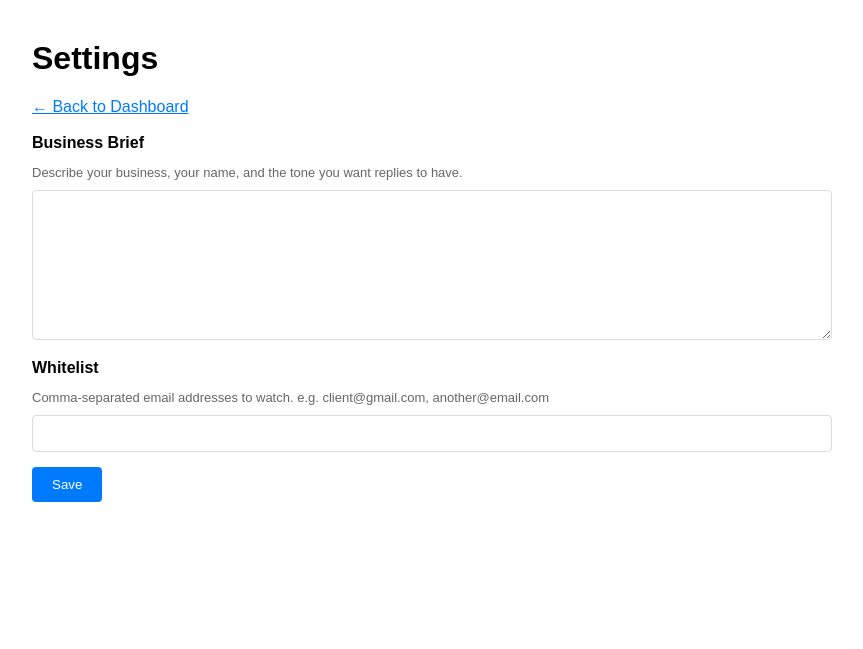
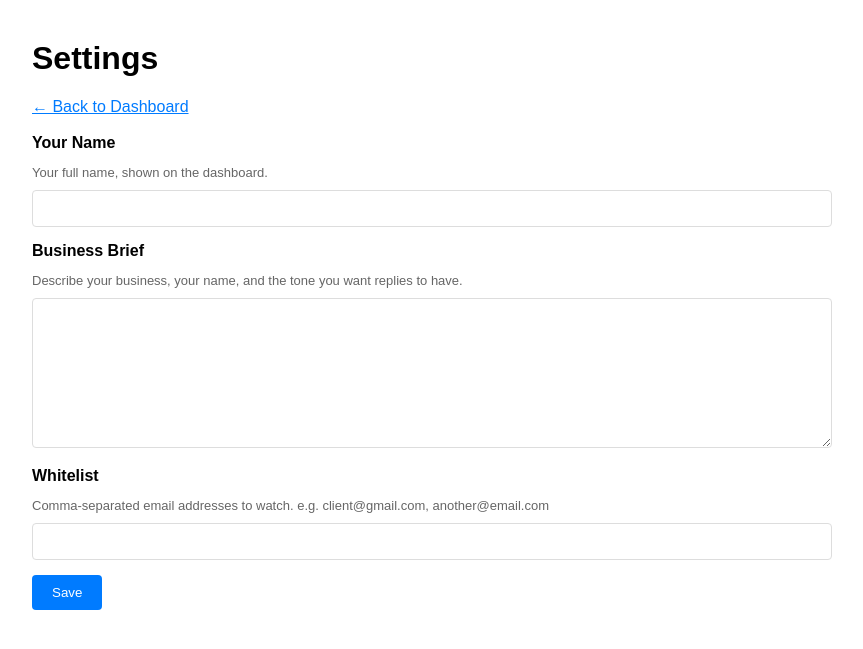
Before and after one commit to dephrat/AI-Employee-Draft, a Flask app: page /settings in a window 1280 px wide. Shown: the top 649 px of the page, without its empty margins (208-1071 px from the left). Run offline with Flask 3, Linux system fonts and the light colour scheme; data that the repository does not hold is empty.

Commit message:
AI parallel drafting

```diff
--- a/app.py
+++ b/app.py
@@ -3,6 +3,7 @@ from flask import Flask, render_template, request, redirect, url_for, session
 from dotenv import load_dotenv
 from db import init_db, get_db, get_setting, save_setting
 from gmail import get_oauth_flow, credentials_to_dict
+from concurrent.futures import ThreadPoolExecutor
 
 load_dotenv()
 os.environ["OAUTHLIB_INSECURE_TRANSPORT"] = "1"
@@ -10,10 +11,14 @@ os.environ["OAUTHLIB_INSECURE_TRANSPORT"] = "1"
 app = Flask(__name__)
 app.secret_key = os.getenv("SECRET_KEY", "dev-secret")
 
+def current_account():
+    return session.get("account_email")
+
 @app.route("/")
 def dashboard():
     connected = session.get("credentials") is not None
-    return render_template("dashboard.html", connected=connected)
+    owner_name = get_setting("owner_name", "", current_account())
+    return render_template("dashboard.html", connected=connected, owner_name=owner_name)
 
 @app.route("/connect")
 def connect():
@@ -34,6 +39,11 @@ def oauth_callback():
     flow.fetch_token(authorization_response=request.url)
     credentials = flow.credentials
     session["credentials"] = credentials_to_dict(credentials)
+
+    from gmail import get_gmail_service, get_account_email
+    service = get_gmail_service(session["credentials"])
+    session["account_email"] = get_account_email(service)
+
     return redirect(url_for("dashboard"))
 
 @app.route("/fetch")
@@ -45,21 +55,24 @@ def fetch():
     from ai import draft_reply
 
     service = get_gmail_service(session["credentials"])
-    whitelist = [e.strip() for e in get_setting("whitelist", "").split(",") if e.strip()]
-    business_brief = get_setting("business_brief", "")
+    whitelist = [e.strip() for e in get_setting("whitelist", "", current_account()).split(",") if e.strip()]
+    business_brief = get_setting("business_brief", "", current_account())
     emails = get_new_emails(service, whitelist)
 
-    results = []
-    for email in emails:
+    def process_email(email):
         reply = draft_reply(email["body"], email["sender"], email["subject"], business_brief)
-        results.append({
+        return {
             "subject": email["subject"],
             "sender": email["sender"],
             "draft_reply": reply,
-            "gmail_id": email["gmail_id"]
-        })
+            "gmail_id": email["gmail_id"],
+            "body": email["body"]
+        }
 
-    return render_template("dashboard.html", connected=True, emails=results)
+    with ThreadPoolExecutor() as executor:
+        results = list(executor.map(process_email, emails))
+
+    return render_template("dashboard.html", connected=True, emails=results, owner_name=get_setting("owner_name", "", current_account()))
 
 @app.route("/send", methods=["POST"])
 def send():
@@ -92,28 +105,30 @@ def dismiss():
     if not session.get("credentials"):
         return redirect(url_for("connect"))
 
-    from gmail import get_gmail_service, archive_email
+    from gmail import get_gmail_service, label_email
 
     service = get_gmail_service(session["credentials"])
     gmail_id = request.form.get("gmail_id")
 
     if gmail_id:
-        archive_email(service, gmail_id)
+        label_email(service, gmail_id, "ai-employee-review")
 
     return redirect(url_for("fetch"))
 
 @app.route("/settings", methods=["GET", "POST"])
 def settings():
     saved = False
+    account = current_account()
     if request.method == "POST":
-        save_setting("business_brief", request.form.get("business_brief"))
-        save_setting("whitelist", request.form.get("whitelist"))
+        save_setting("owner_name", request.form.get("owner_name"), account)
+        save_setting("business_brief", request.form.get("business_brief"), account)
+        save_setting("whitelist", request.form.get("whitelist"), account)
         saved = True
 
-    business_brief = get_setting("business_brief", "")
-    whitelist = get_setting("whitelist", "")
-    return render_template("settings.html", business_brief=business_brief, whitelist=whitelist, saved=saved)
-
+    owner_name = get_setting("owner_name", "", account)
+    business_brief = get_setting("business_brief", "", account)
+    whitelist = get_setting("whitelist", "", account)
+    return render_template("settings.html", owner_name=owner_name, business_brief=business_brief, whitelist=whitelist, saved=saved)
 
 if __name__ == "__main__":
     init_db()
--- a/db.py
+++ b/db.py
@@ -30,14 +30,16 @@ def init_db():
     conn.commit()
     conn.close()
 
-def get_setting(key, default=None):
+def get_setting(key, default=None, account=None):
+    full_key = f"{account}:{key}" if account else key
     conn = get_db()
-    row = conn.execute("SELECT value FROM settings WHERE key = ?", (key,)).fetchone()
+    row = conn.execute("SELECT value FROM settings WHERE key = ?", (full_key,)).fetchone()
     conn.close()
     return row["value"] if row else default
 
-def save_setting(key, value):
+def save_setting(key, value, account=None):
+    full_key = f"{account}:{key}" if account else key
     conn = get_db()
-    conn.execute("INSERT OR REPLACE INTO settings (key, value) VALUES (?, ?)", (key, value))
+    conn.execute("INSERT OR REPLACE INTO settings (key, value) VALUES (?, ?)", (full_key, value))
     conn.commit()
     conn.close()
--- a/gmail.py
+++ b/gmail.py
@@ -39,9 +39,10 @@ def get_gmail_service(credentials_dict):
 
 def get_new_emails(service, whitelist):
     query = " OR ".join([f"from:{addr}" for addr in whitelist])
+    query += " -label:ai-employee-review in:inbox"
     result = service.users().messages().list(
         userId="me",
-        q=query + " is:unread"
+        q=query
     ).execute()
 
     messages = result.get("messages", [])
@@ -93,3 +94,26 @@ def archive_email(service, gmail_id):
             "removeLabelIds": ["INBOX", "UNREAD"]
         }
     ).execute()
+
+def get_account_email(service):
+    profile = service.users().getProfile(userId="me").execute()
+    return profile["emailAddress"]
+
+def get_or_create_label(service, label_name):
+    labels = service.users().labels().list(userId="me").execute()
+    for label in labels.get("labels", []):
+        if label["name"] == label_name:
+            return label["id"]
+    created = service.users().labels().create(
+        userId="me",
+        body={"name": label_name}
+    ).execute()
+    return created["id"]
+
+def label_email(service, gmail_id, label_name):
+    label_id = get_or_create_label(service, label_name)
+    service.users().messages().modify(
+        userId="me",
+        id=gmail_id,
+        body={"addLabelIds": [label_id]}
+    ).execute()
--- a/templates/settings.html
+++ b/templates/settings.html
@@ -20,6 +20,9 @@
         <p style="color: green; font-weight: bold;">✓ Settings saved!</p>
     {% endif %}
     <form method="POST">
+        <label>Your Name</label>
+        <p class="hint">Your full name, shown on the dashboard.</p>
+        <input type="text" name="owner_name" value="{{ owner_name }}">
         <label>Business Brief</label>
         <p class="hint">Describe your business, your name, and the tone you want replies to have.</p>
         <textarea name="business_brief">{{ business_brief }}</textarea>
```
Also changed, not shown: templates/dashboard.html (+11 -6 lines).
